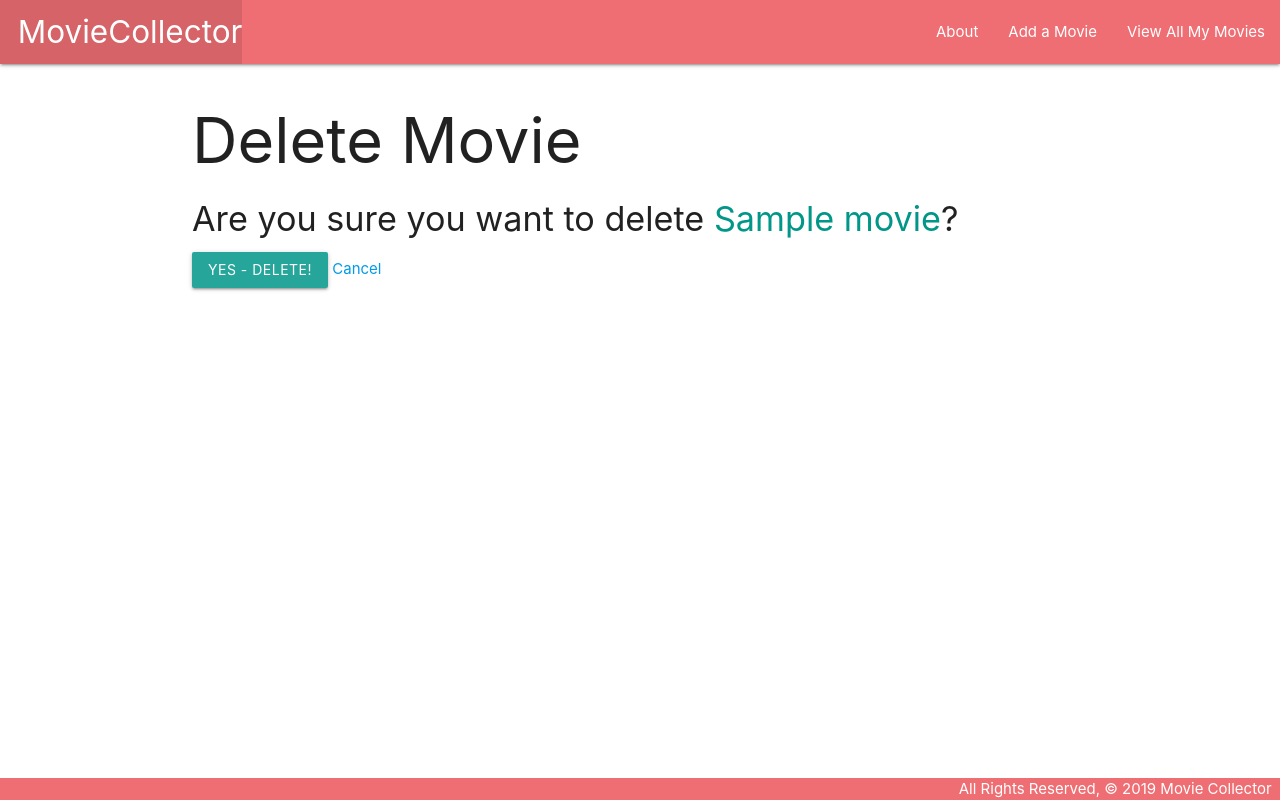
After one commit to Ruhi-1/moviecollector, a Django app: page /movies/1/delete in a window 1280 px wide. The commit adds this page. Run offline with Django 3.2, Linux system fonts and the light colour scheme; tables that the repository leaves empty hold one stand-in row (values such as "Sample post").

Commit message:
done with lesson part 3

```diff
--- a/main_app/models.py
+++ b/main_app/models.py
@@ -1,4 +1,5 @@
 from django.db import models
+from django.urls import reverse
 
 # Create your models here.
 class Movie(models.Model):
@@ -7,3 +8,6 @@ class Movie(models.Model):
 
   def __str__(self):
     return self.name
+
+  def get_absolute_url(self):
+    return reverse('detail', kwargs={'movie_id': self.id})
--- a/main_app/templates/base.html
+++ b/main_app/templates/base.html
@@ -17,8 +17,9 @@
           <li><a href="/" class="left brand-logo">&nbsp;&nbsp;MovieCollector</a></li>
         </ul>
         <ul class="right">
-          <li><a href="/about">About</a></li>
-          <li><a href="/movies">View All My Movies</a></li>
+          <li><a href="{% url 'about' %}">About</a></li>
+          <li><a href="{% url 'movies_create' %}">Add a Movie</a></li>
+          <li><a href="{% url 'index' %}">View All My Movies</a></li>
         </ul>
       </div>
     </nav>
--- /dev/null
+++ b/main_app/templates/main_app/movie_confirm_delete.html
@@ -0,0 +1,13 @@
+{% extends 'base.html' %}
+
+{% block content %}
+  <h1>Delete Movie</h1>
+
+  <h4>Are you sure you want to delete <span class="teal-text">{{ object.name }}</span>?</h4>
+
+  <form action="" method="POST">
+    {% csrf_token %}
+    <input type="submit" value="Yes - Delete!" class="btn">
+    <a href="{% url 'detail' movie.id %}">Cancel</a>
+  </form>
+{% endblock %}
--- a/main_app/templates/movies/detail.html
+++ b/main_app/templates/movies/detail.html
@@ -8,6 +8,10 @@
     <span class="card-title">{{ movie.name }}</span>
     <p>Description: {{ movie.description }}</p>
   </div>
+  <div class="card-action">
+      <a href="{% url 'movies_update' movie.id %}">Edit</a>
+      <a href="{% url 'movies_delete' movie.id %}">Delete</a>
+    </div>
 </div>
 
 {% endblock %}
--- a/main_app/urls.py
+++ b/main_app/urls.py
@@ -7,4 +7,7 @@ urlpatterns = [
   path('about/', views.about, name='about'),
   path('movies/', views.movies_index, name='index'),
   path('movies/<int:movie_id>/', views.movies_detail, name='detail'),
+  path('movies/create/', views.MovieCreate.as_view(), name='movies_create'),
+  path('movies/<int:pk>/update/', views.MovieUpdate.as_view(), name='movies_update'),
+  path('movies/<int:pk>/delete', views.MovieDelete.as_view(), name='movies_delete'),
 ]
--- a/main_app/views.py
+++ b/main_app/views.py
@@ -1,4 +1,5 @@
 from django.shortcuts import render
+from django.views.generic.edit import CreateView, UpdateView, DeleteView
 from .models import Movie
 
 # Define the home view
@@ -15,3 +16,17 @@ def movies_index(request):
 def movies_detail(request, cat_id):
   movie = Movie.objects.get(id=movie_id)
   return render(request, 'movies/detail.html', { 'movie': movie })
+
+class MovieCreate(CreateView):
+  model = Movie
+  fields = '__all__'
+  success_url = '/movies/'
+
+class MovieUpdate(UpdateView):
+  model = Movie
+  # Let's disallow the renaming of a cat by excluding the name field!
+  fields = ['description',]
+
+class MovieDelete(DeleteView):
+  model = Movie
+  success_url = '/movies/'
```
Also changed, not shown: main_app/templates/main_app/movie_form.html (added, +19 -0 lines).
